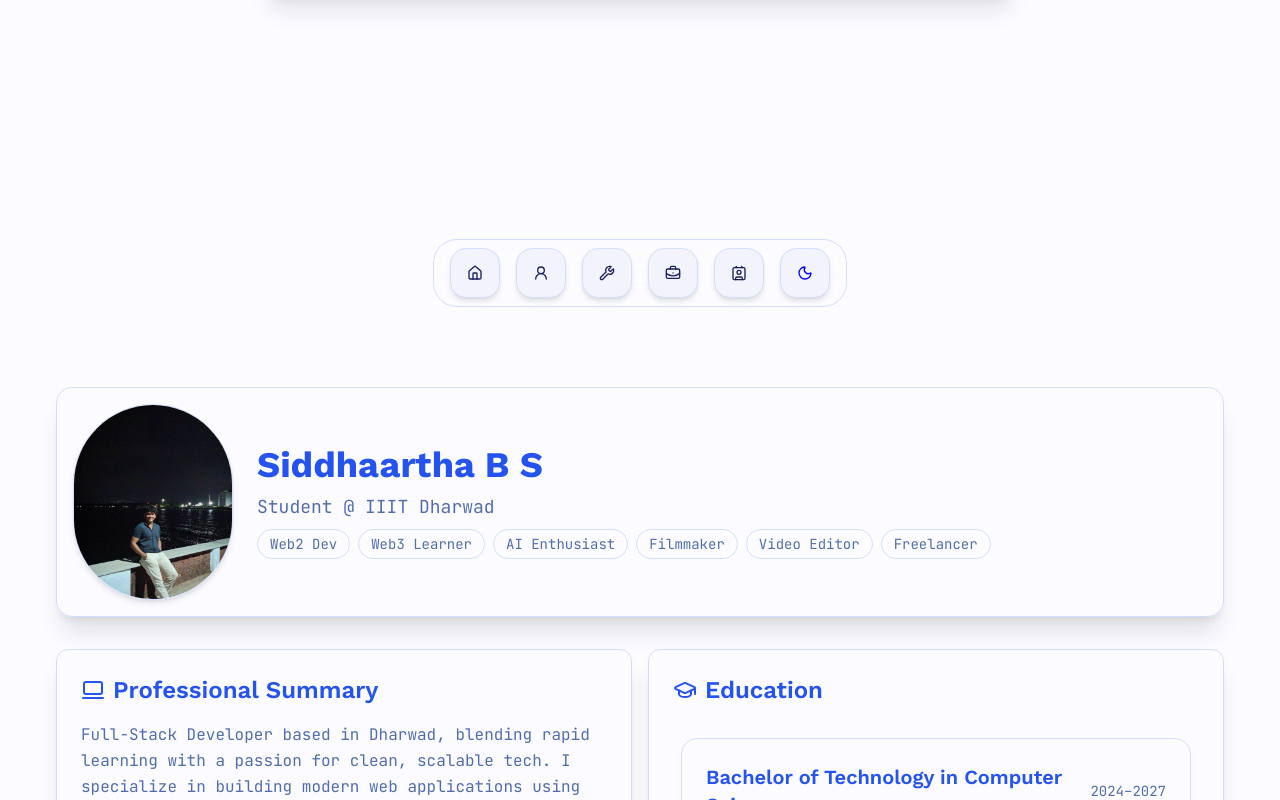
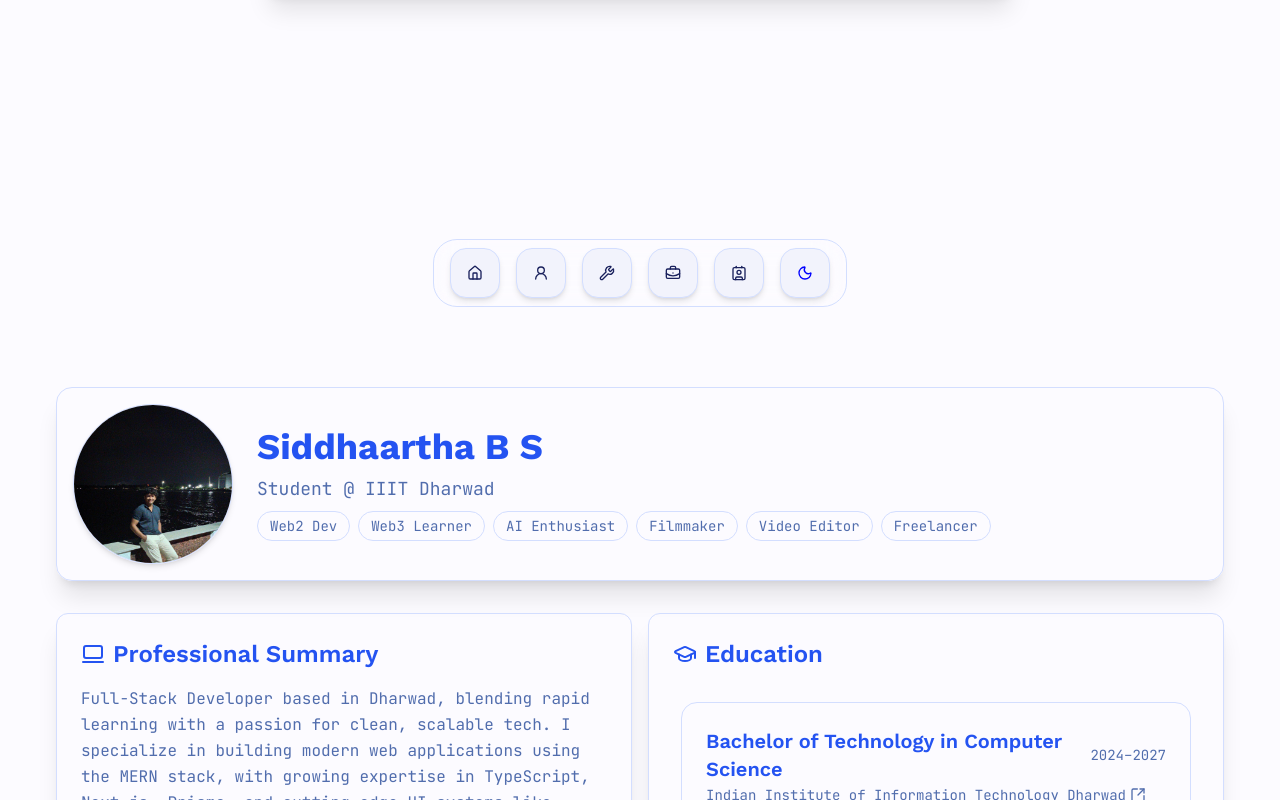
Before and after one commit to SIDDHAARTHAA/portfolio-website, a Next.js app: page / in a window 1280 px wide. Shown: the part 485-1285 px from the top of the page. Built offline with nearby package versions, Linux system fonts and the light colour scheme.

Commit message:
fix: aspect ratio fix

```diff
--- a/app/components/AboutMe.tsx
+++ b/app/components/AboutMe.tsx
@@ -35,7 +35,7 @@ export default function AboutMe() {
                         alt="Profile"
                         width={160}
                         height={160}
-                        className="rounded-full border border-card-border shadow-md"
+                        className="rounded-full border border-card-border shadow-md aspect-square object-cover w-32 h-32 sm:w-40 sm:h-40"
                     />
                 </div>
 
```
